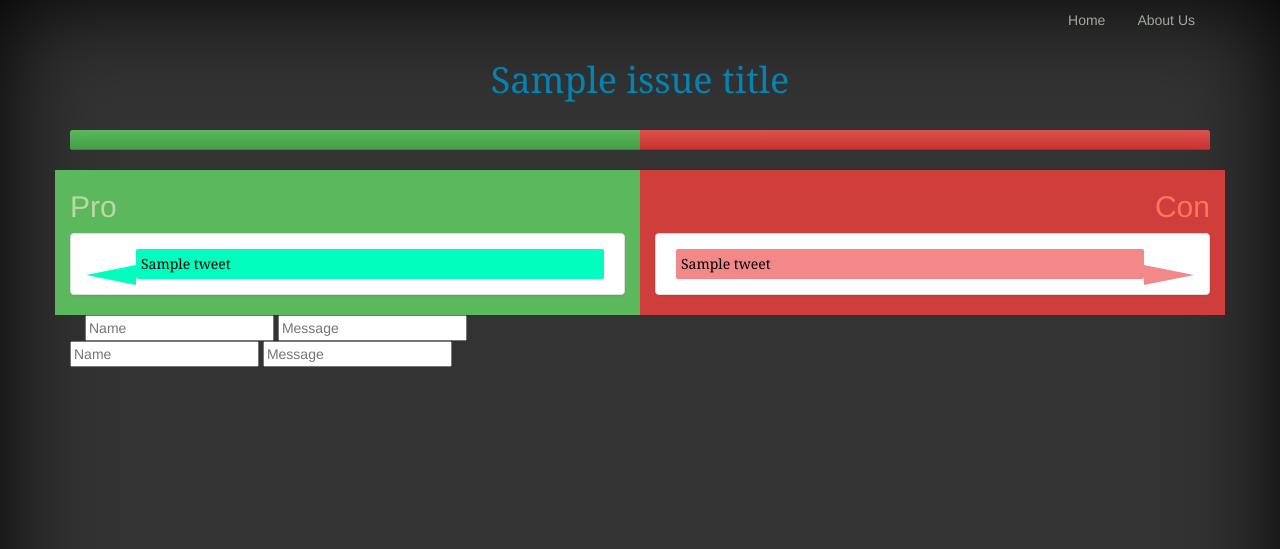
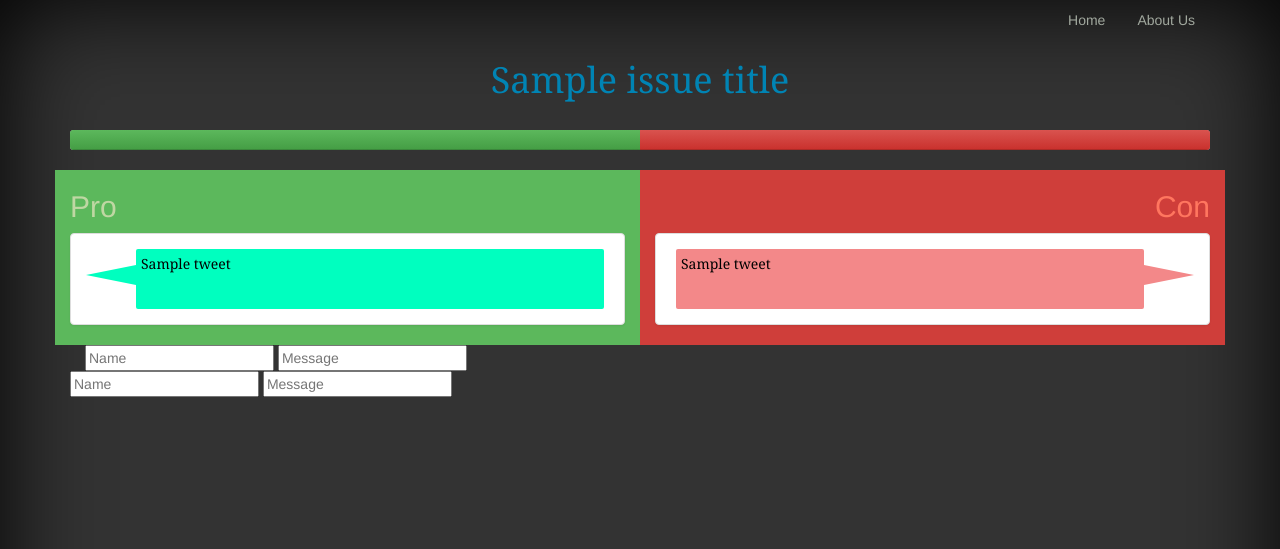
Before and after one commit to EthanWelsh/weRgu, a Flask app: template app/templates/procon.html in a window 1280 px wide. Shown: the top 549 px of the page. Run offline with Flask 2, Linux system fonts and the light colour scheme; the template is opened without the code that fills it: most values are stand-ins (such as "Sample title", 1, 10 or a date in 2020); some libraries are stand-ins or nearby versions.

Commit message:
add min-height to result in slightly less heinous look and feel

```diff
--- a/app/static/styles/bubbles.css
+++ b/app/static/styles/bubbles.css
@@ -21,6 +21,7 @@ Dual licensed under MIT and GNU GPLv2 Nicolas Gallagher
 /* THE SPEECH BUBBLE
 ------------------------------------------------------------------------------------------------------------------------------- */
 .triangle-isosceles {
+    min-height: 60px;
     position: relative;
     padding: 5px;
     margin: 5px;
```
